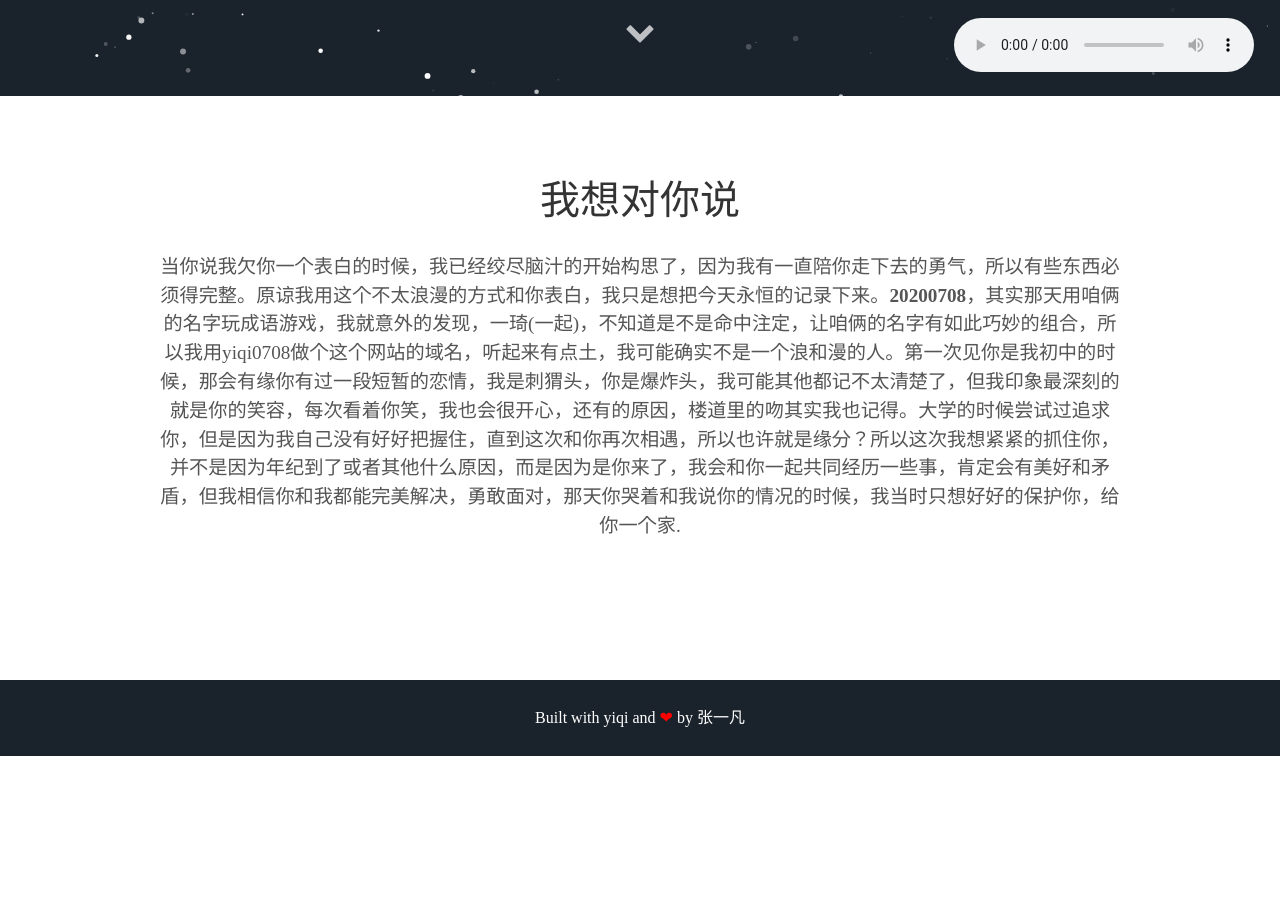
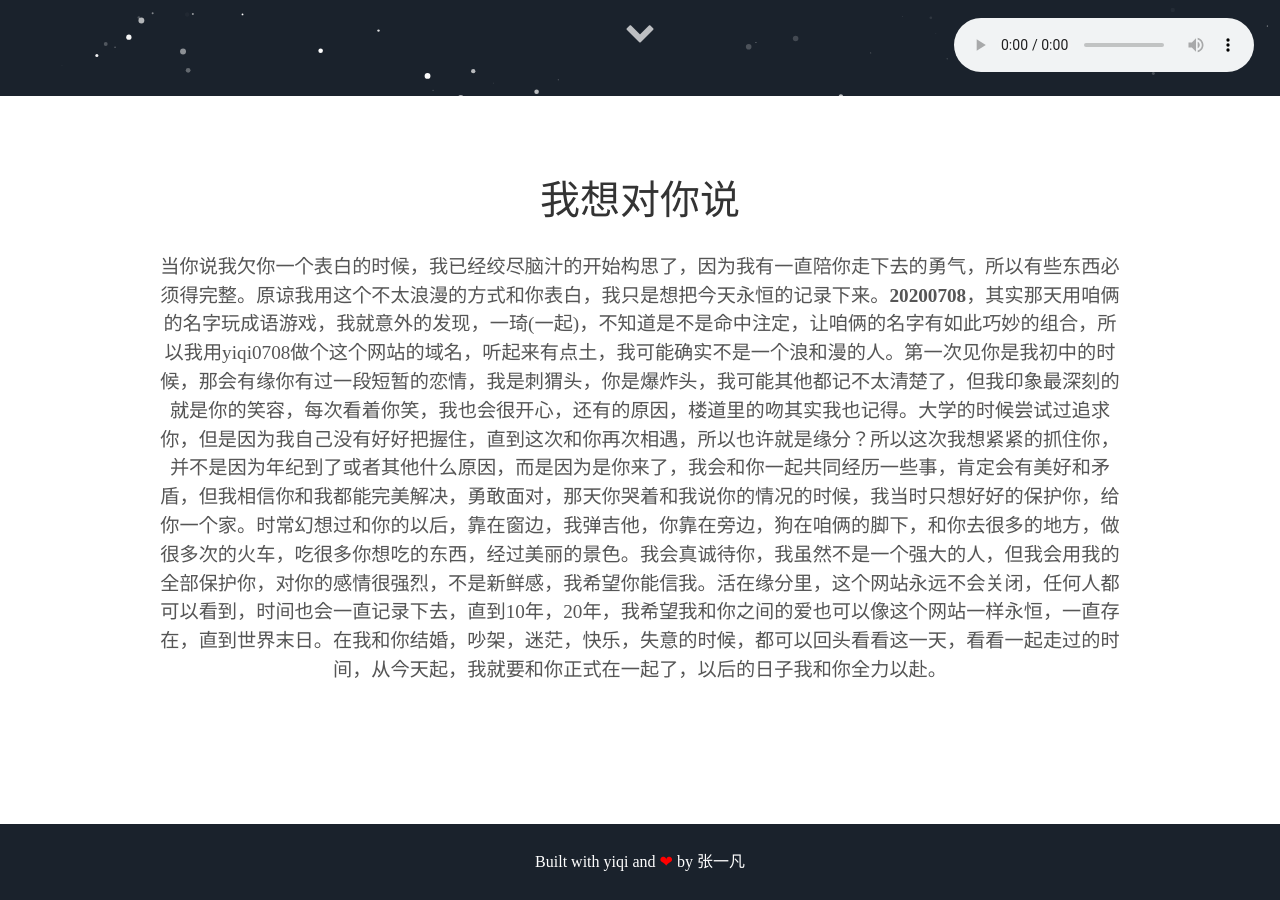
Before and after one commit to yiqi0708/iloveu, a Jekyll site: the page built from index.html, in a window 1280 px wide and 900 px high, scrolled down 804 px. Built offline with Jekyll 4.4.1, drawn with Linux system fonts in a browser that asks for light colours; some web fonts are replaced; before the commit the page ends 1560 px from its top, so only the background shows below that.

Commit message:
Update _config.yml

```diff
--- a/_config.yml
+++ b/_config.yml
@@ -6,7 +6,7 @@ url: yiqi0708 # the base hostname & protocol for your site e.g. http://willianju
 
 # User settings
 username: 20200708
-user_description: 当你说我欠你一个表白的时候，我已经绞尽脑汁的开始构思了，因为我有一直陪你走下去的勇气，所以有些东西必须得完整。原谅我用这个不太浪漫的方式和你表白，我只是想把今天永恒的记录下来。<b>20200708</b>，其实那天用咱俩的名字玩成语游戏，我就意外的发现，一琦(一起)，不知道是不是命中注定，让咱俩的名字有如此巧妙的组合，所以我用yiqi0708做个这个网站的域名，听起来有点土，我可能确实不是一个浪和漫的人。第一次见你是我初中的时候，那会有缘你有过一段短暂的恋情，我是刺猬头，你是爆炸头，我可能其他都记不太清楚了，但我印象最深刻的就是你的笑容，每次看着你笑，我也会很开心，还有的原因，楼道里的吻其实我也记得。大学的时候尝试过追求你，但是因为我自己没有好好把握住，直到这次和你再次相遇，所以也许就是缘分？所以这次我想紧紧的抓住你，并不是因为年纪到了或者其他什么原因，而是因为是你来了，我会和你一起共同经历一些事，肯定会有美好和矛盾，但我相信你和我都能完美解决，勇敢面对，那天你哭着和我说你的情况的时候，我当时只想好好的保护你，给你一个家.
+user_description: 当你说我欠你一个表白的时候，我已经绞尽脑汁的开始构思了，因为我有一直陪你走下去的勇气，所以有些东西必须得完整。原谅我用这个不太浪漫的方式和你表白，我只是想把今天永恒的记录下来。<b>20200708</b>，其实那天用咱俩的名字玩成语游戏，我就意外的发现，一琦(一起)，不知道是不是命中注定，让咱俩的名字有如此巧妙的组合，所以我用yiqi0708做个这个网站的域名，听起来有点土，我可能确实不是一个浪和漫的人。第一次见你是我初中的时候，那会有缘你有过一段短暂的恋情，我是刺猬头，你是爆炸头，我可能其他都记不太清楚了，但我印象最深刻的就是你的笑容，每次看着你笑，我也会很开心，还有的原因，楼道里的吻其实我也记得。大学的时候尝试过追求你，但是因为我自己没有好好把握住，直到这次和你再次相遇，所以也许就是缘分？所以这次我想紧紧的抓住你，并不是因为年纪到了或者其他什么原因，而是因为是你来了，我会和你一起共同经历一些事，肯定会有美好和矛盾，但我相信你和我都能完美解决，勇敢面对，那天你哭着和我说你的情况的时候，我当时只想好好的保护你，给你一个家。时常幻想过和你的以后，靠在窗边，我弹吉他，你靠在旁边，狗在咱俩的脚下，和你去很多的地方，做很多次的火车，吃很多你想吃的东西，经过美丽的景色。我会真诚待你，我虽然不是一个强大的人，但我会用我的全部保护你，对你的感情很强烈，不是新鲜感，我希望你能信我。活在缘分里，这个网站永远不会关闭，任何人都可以看到，时间也会一直记录下去，直到10年，20年，我希望我和你之间的爱也可以像这个网站一样永恒，一直存在，直到世界末日。在我和你结婚，吵架，迷茫，快乐，失意的时候，都可以回头看看这一天，看看一起走过的时间，从今天起，我就要和你正式在一起了，以后的日子我和你全力以赴。
 user_title: 和我在一琦
 email: yiqi20200708@outlook.com
 # twitter_username: lorem_ipsum
```
